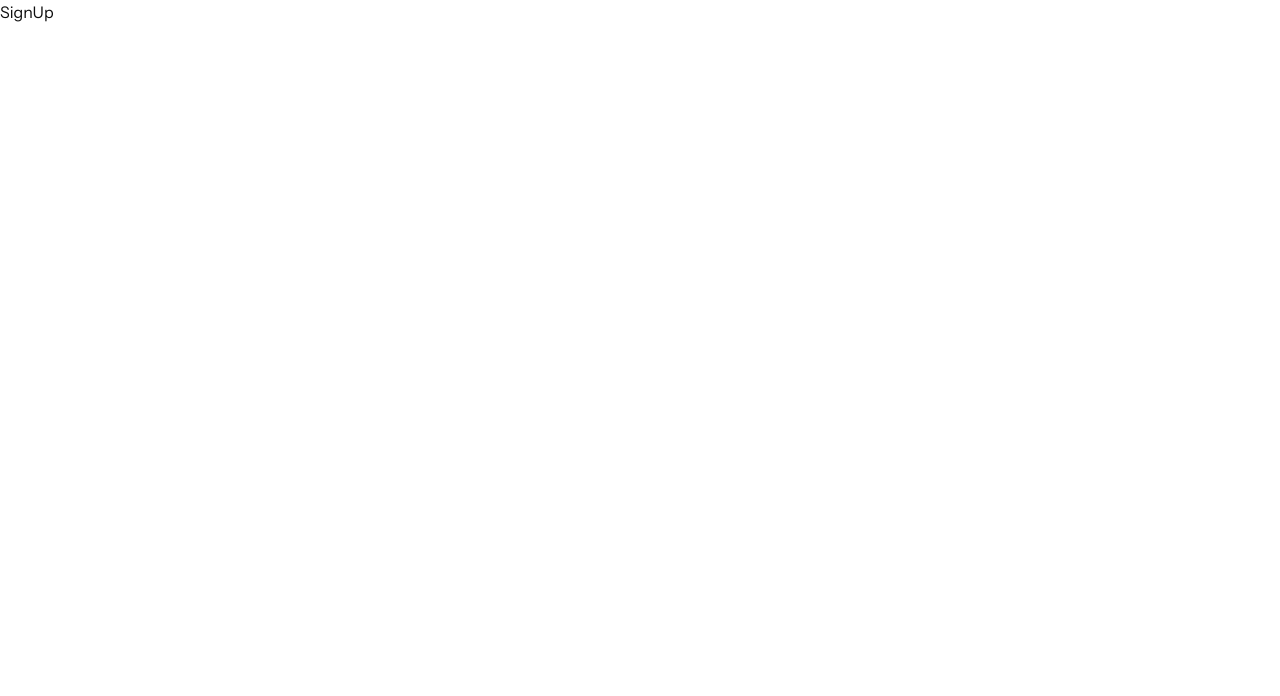
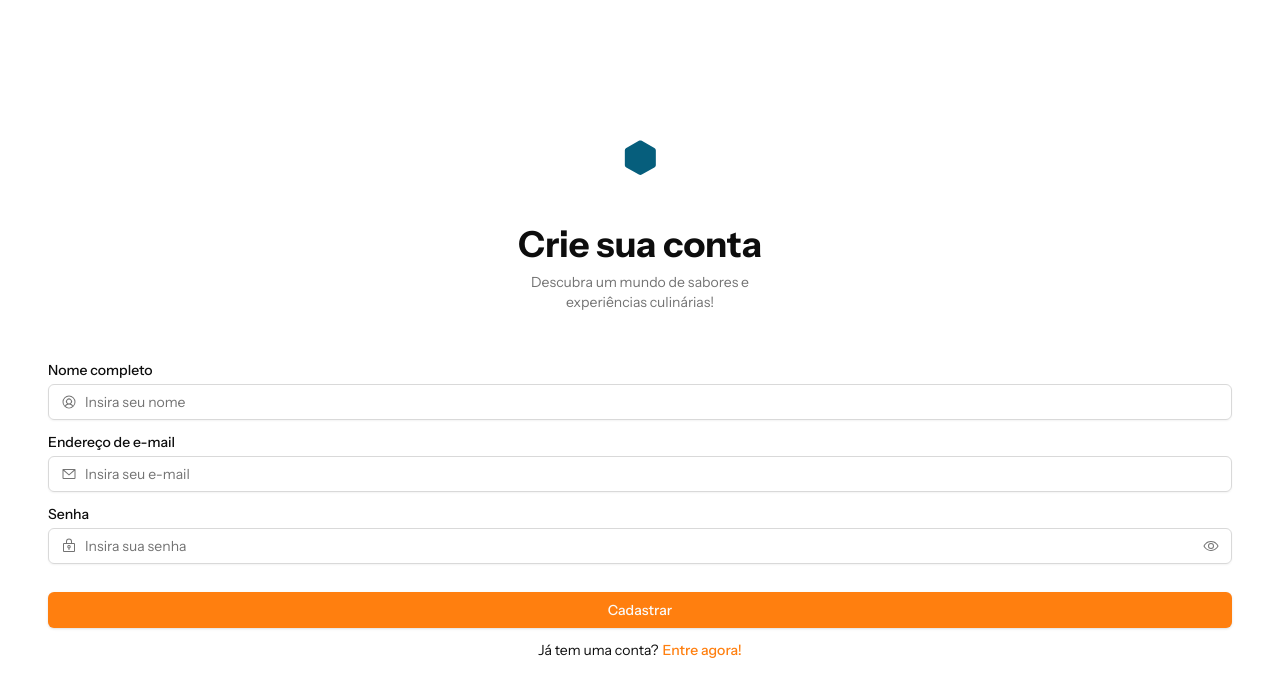
Before and after one commit to diogo-kappaun/food-explorer-web, a React (Vite) app: page /signup in a window 1280 px wide. Shown: the top 696 px of the page. Built offline with nearby package versions, Linux system fonts and the light colour scheme.

Commit message:
:sparkles: feat: Add SignUp page interface

```diff
--- a/src/pages/SignUp.jsx
+++ b/src/pages/SignUp.jsx
@@ -1,3 +1,86 @@
+import {
+  PiEnvelopeSimple,
+  PiEye,
+  PiLockKey,
+  PiUserCircle,
+} from 'react-icons/pi'
+
+import * as Form from '../components/Form'
+import * as Input from '../components/Input'
+
+import { Button } from '../components/Button'
+import { ButtonText } from '../components/ButtonText'
+import { Logo } from '../components/Logo'
+
 export function SignUp() {
-  return <h1>SignUp</h1>
+  return (
+    <div className="h-screen">
+      <img src="" alt="" />
+      <div className="flex h-full flex-col items-center justify-center gap-12 p-12">
+        <Logo />
+
+        <div className="flex flex-col items-center gap-2">
+          <h1 className="text-center text-4xl font-bold text-foreground">
+            Crie sua conta
+          </h1>
+          <p className="max-w-60 text-center text-sm text-muted-foreground">
+            Descubra um mundo de sabores e experiências culinárias!
+          </p>
+        </div>
+
+        <Form.Root>
+          <Form.Field>
+            <Form.Label htmlFor="name">Nome completo</Form.Label>
+            <Input.Root>
+              <Input.Prefix>
+                <PiUserCircle size={16} />
+              </Input.Prefix>
+              <Input.Control
+                id="name"
+                type="text"
+                placeholder="Insira seu nome"
+              />
+            </Input.Root>
+          </Form.Field>
+
+          <Form.Field>
+            <Form.Label htmlFor="email">Endereço de e-mail</Form.Label>
+            <Input.Root>
+              <Input.Prefix>
+                <PiEnvelopeSimple size={16} />
+              </Input.Prefix>
+              <Input.Control
+                id="email"
+                type="text"
+                placeholder="Insira seu e-mail"
+              />
+            </Input.Root>
+          </Form.Field>
+
+          <Form.Field>
+            <Form.Label htmlFor="password">Senha</Form.Label>
+            <Input.Root>
+              <Input.Prefix>
+                <PiLockKey size={16} />
+              </Input.Prefix>
+              <Input.Control
+                id="password"
+                type="password"
+                placeholder="Insira sua senha"
+              />
+              <Input.Prefix>
+                <PiEye size={16} />
+              </Input.Prefix>
+            </Input.Root>
+          </Form.Field>
+
+          <Button className="mt-4">Cadastrar</Button>
+
+          <span className="flex flex-wrap items-center justify-center gap-1 text-sm text-card-foreground">
+            Já tem uma conta? <ButtonText>Entre agora!</ButtonText>
+          </span>
+        </Form.Root>
+      </div>
+    </div>
+  )
 }
```
